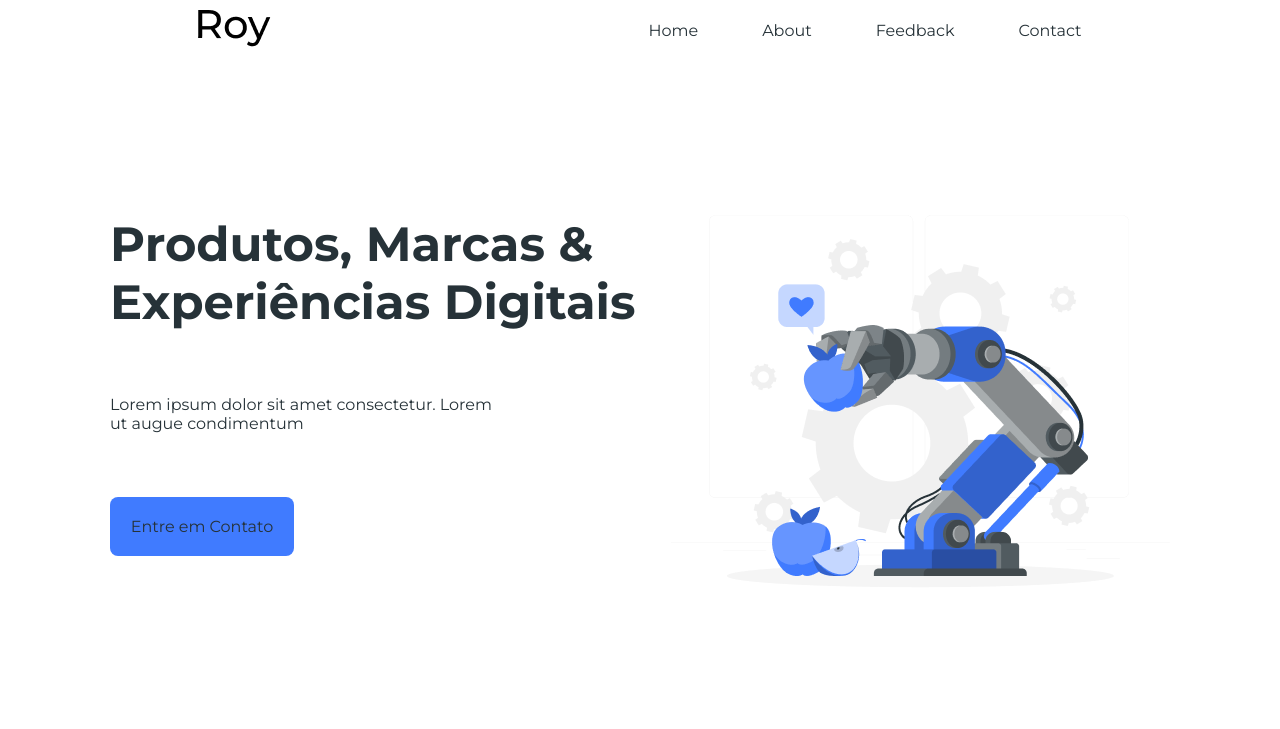
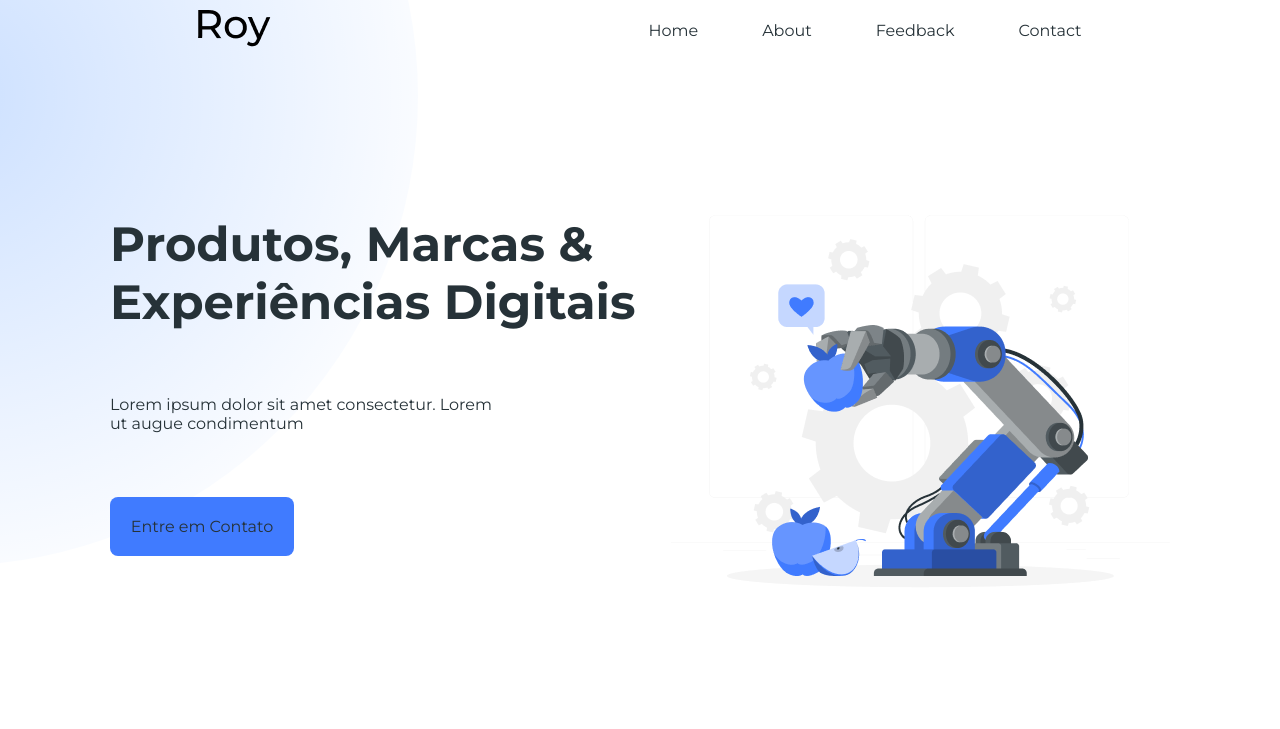
Before and after one commit to Gio-Midonz-Bots/Projeto-Roy, a plain HTML site: page index.html in a window 1280 px wide. Shown: the top 729 px of the page. Drawn offline with Linux system fonts and the light colour scheme.

Commit message:
update: efeito glow css

```diff
--- a/index.html
+++ b/index.html
@@ -7,7 +7,7 @@
     <link rel="stylesheet" href="./style/style.css">
 </head>
 <body>
-    <header>
+    <header class="elemento">
         <div class="logo">
             <img src="./img/Logo.png" alt="Roy">
         </div>
@@ -38,7 +38,7 @@
             </article>
         </div>
 
-        <div class="brands">
+        <div class="brands" >
             <h6 id="paragraf-brands">Lorem ipsum dolor sit amet consectetur. </h6>
             <div class="img-brands">
                 <img src="./img/Fictional company logo.png" alt="">
--- a/style/style.css
+++ b/style/style.css
@@ -230,3 +230,16 @@ h5{
    display: flex;
 
 }
+
+.elemento::before {
+  content: "";
+  position: absolute;
+  top: -35%;
+  right: 60%;
+  transform: translate(-10%, -10%);
+  width: 940px;
+  height: 940px;
+  background: radial-gradient(circle, rgba(0, 100, 255, 0.2), transparent 80%);
+  border-radius: 50%;
+  z-index: -1; /* fica atrás do conteúdo */
+}
```
